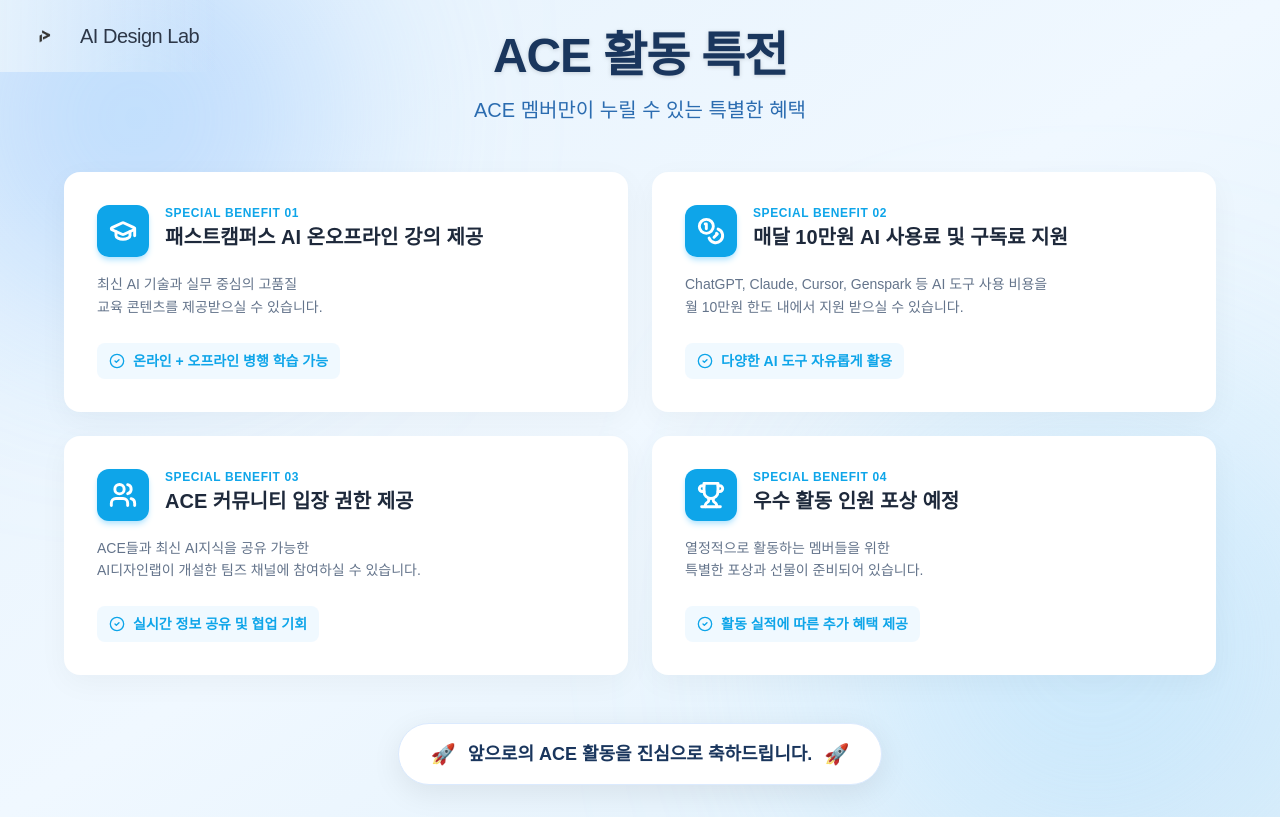
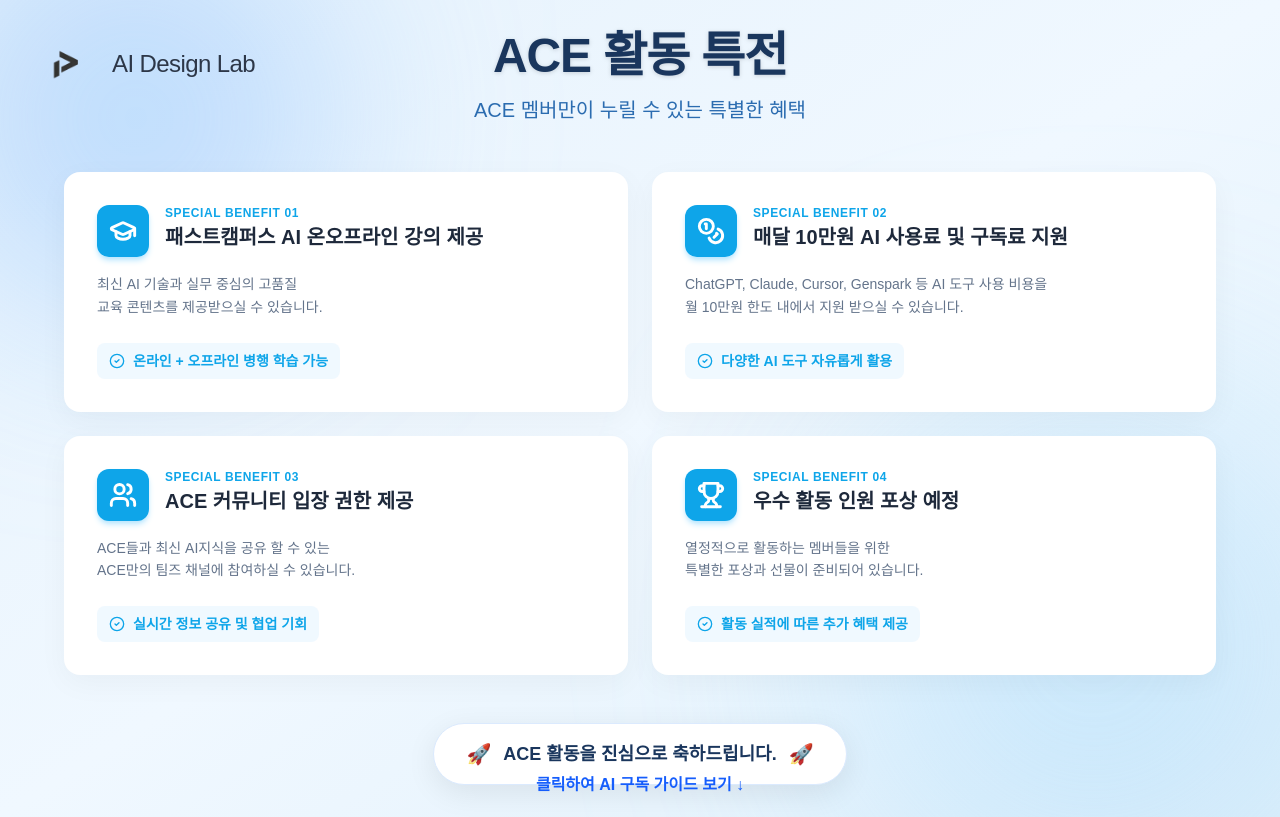
Before and after one commit to Sinabroin/ACE_BOON, a React (Vite) app: page / in a window 1280 px wide. Built offline with nearby package versions, Linux system fonts and the light colour scheme.

Commit message:
Update App.jsx

```diff
--- a/src/App.jsx
+++ b/src/App.jsx
@@ -25,14 +25,13 @@
       className="min-h-screen bg-gradient-to-br from-[#e6f2fc] via-[#f0f8ff] to-[#e0f0fb] text-gray-800 relative overflow-hidden flex flex-col items-center justify-center p-4 sm:p-8"
       style={{ fontFamily: "'Noto Sans KR', sans-serif" }}
     >
-      {/* 로고 이미지 + AI Design Lab 텍스트 - 왼쪽 상단 고정 */}
-      <div className="fixed top-0 left-0 z-[100] flex items-center px-4 py-2 bg-gradient-to-r from-[#e6f2fc]/90 to-transparent">
+      <div className="fixed top-0 left-0 z-[100] flex items-center">
         <img
           src={`${import.meta.env.BASE_URL}logo.png`}
           alt="Logo"
-          className="w-12 h-12 md:w-14 md:h-14 object-contain"
+          className="w-28 h-28 md:w-32 md:h-32 object-contain"
         />
-        <span className="text-lg md:text-xl font-medium text-[#2d3748] tracking-tight ml-2">
+        <span className="text-xl md:text-2xl font-medium text-[#2d3748] tracking-tight -ml-4">
           AI Design Lab
         </span>
       </div>
@@ -58,11 +57,11 @@
             <ChevronRight className="text-blue-500 opacity-0 group-hover:opacity-100 w-12 h-12 transition-opacity" />
           </div>
           <div
-            className="absolute bottom-0 left-0 w-full h-16 cursor-pointer z-20 hover:bg-black/5 transition-colors flex items-center justify-center group"
+            className="absolute bottom-0 left-0 w-full h-16 cursor-pointer z-20 flex items-center justify-center"
             onClick={goToNext}
             title="다음 화면으로"
           >
-            <span className="text-blue-600 font-semibold opacity-0 group-hover:opacity-100 transition-opacity">클릭하여 AI 구독 가이드 보기 ↓</span>
+            <span className="text-blue-600 font-semibold">클릭하여 AI 구독 가이드 보기 ↓</span>
           </div>
         </>
       )}
@@ -110,7 +109,7 @@
         <BenefitCard
           label="SPECIAL BENEFIT 03"
           title="ACE 커뮤니티 입장 권한 제공"
-          desc="ACE들과 최신 AI지식을 공유 가능한<br/>AI디자인랩이 개설한 팀즈 채널에 참여하실 수 있습니다."
+          desc="ACE들과 최신 AI지식을 공유 할 수 있는<br/>ACE만의 팀즈 채널에 참여하실 수 있습니다."
           sub="실시간 정보 공유 및 협업 기회"
           Icon={Users}
         />
@@ -123,14 +122,13 @@
         />
       </div>
 
-      <button
-        onClick={onNext}
-        className="bg-white px-8 py-4 rounded-full shadow-[0_8px_30px_rgb(0,0,0,0.08)] border border-blue-100 flex items-center gap-3 hover:scale-105 hover:shadow-lg transition-all cursor-pointer z-30 group"
+      <div
+        className="bg-white px-8 py-4 rounded-full shadow-[0_8px_30px_rgb(0,0,0,0.08)] border border-blue-100 flex items-center gap-3"
       >
-        <span className="text-blue-500 text-xl group-hover:-translate-y-1 transition-transform">🚀</span>
-        <span className="font-bold text-[#1a365d] text-lg">앞으로의 ACE 활동을 진심으로 축하드립니다.</span>
-        <span className="text-blue-500 text-xl group-hover:-translate-y-1 transition-transform">🚀</span>
-      </button>
+        <span className="text-blue-500 text-xl">🚀</span>
+        <span className="font-bold text-[#1a365d] text-lg">ACE 활동을 진심으로 축하드립니다.</span>
+        <span className="text-blue-500 text-xl">🚀</span>
+      </div>
     </div>
   );
 }
```
